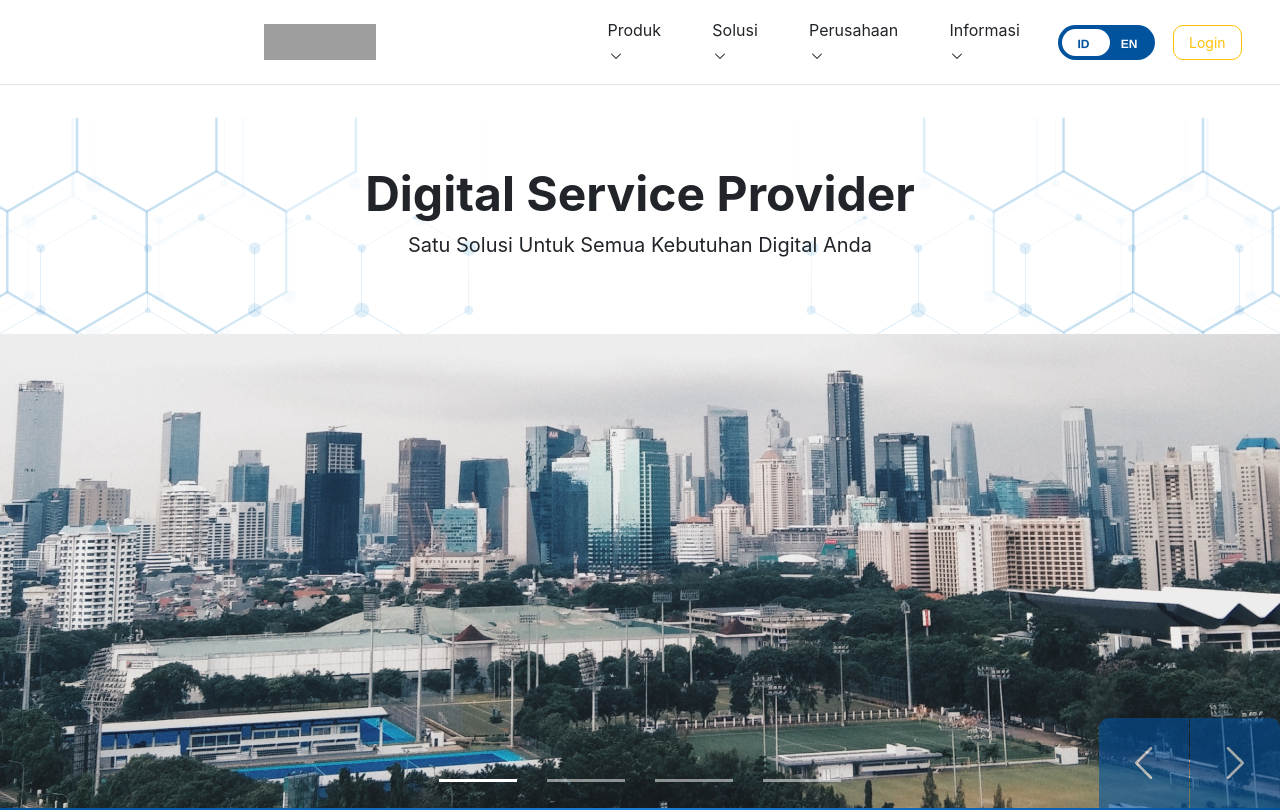
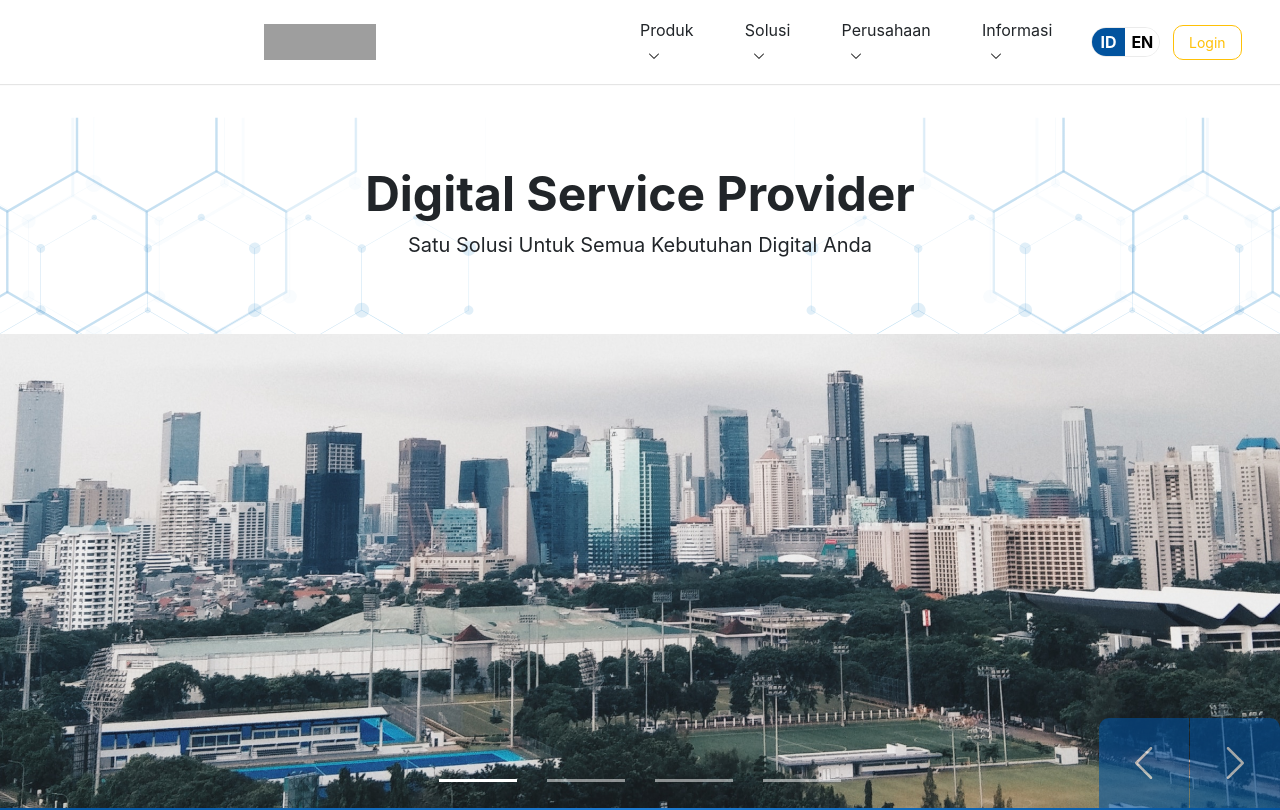
Before and after one commit to vir46/Design, a Nuxt app: page / in a window 1280 px wide. Shown: the top 810 px of the page. Built offline with nearby package versions, Linux system fonts and the light colour scheme; grey boxes are pictures that could not be loaded.

Commit message:
Navbar + Minor Fix

```diff
--- a/components/Navbar.vue
+++ b/components/Navbar.vue
@@ -9,11 +9,14 @@
             <span v-for="(link, index) in content" :key="index" @click="turnOnDropdown(index)">{{link.text}}<img :class="{'reverse': index == indexDropdown && isDropdown == true}"
              :src="Chevrondown"/></span>
           </div>
-          <div class="switch">
-            <input id="language-toggle" class="check-toggle check-toggle-round-flat" type="checkbox">
-            <label class="language-label" for="language-toggle"></label>
-            <span class="on">ID</span>
-            <span class="off">EN</span>
+          <div class="language-switch">
+            <div class="language-choose"
+            v-for="(lang, index) in language" :key="index"
+            :class="{'langchoose': lang.active == true}"
+            @click="changeLanguage(index)"
+            >
+            {{lang.text}}
+            </div>
           </div>
           <div class="button-login">
             <a href="#">Login</a>
@@ -48,6 +51,10 @@ export default {
         { text: 'Perusahaan', dropdown: [{ text: 'Perusahaan 1' }, { text: 'Perusahaan 2' }] },
         { text: 'Informasi', dropdown: [{ text: 'Informasi 1' }, { text: 'Informasi 2' }] },
       ],
+      language: [
+        { text: 'ID', active: true, },
+        { text: 'EN', active: false, },
+      ],
       indexDropdown: 0,
       isDropdown: false,
     }
@@ -65,6 +72,12 @@ export default {
           this.indexDropdown = index;
         }
       }
+    },
+    changeLanguage(index) {
+      this.language.forEach(lang => {
+        lang.active = false;
+      });
+      this.language[index].active = true;
     },
   },
 }
@@ -149,99 +162,33 @@ export default {
   user-select: none;
 }
 
-/* Switch CSS */
-
-.switch {
-  position: relative;
-  display: inline-block;
-  margin: 0 5px 0 0;
+.content-link img{
+  margin-left: 0.5vw;
 }
 
-.switch > span {
-  position: absolute;
-  top: 10px;
-  pointer-events: none;
-  font-family: 'Helvetica', Arial, sans-serif;
+.language-choose{
+  background: white;
+  color: black;
   font-weight: bold;
-  font-size: 12px;
-  text-transform: uppercase;
-  text-shadow: 0 1px 0 rgba(0, 0, 0, .06);
-  width: 50%;
-  text-align: center;
+  padding: 2px;
+  width: 45px;
+  display: flex;
+  justify-content: center;
 }
 
-input.check-toggle-round-flat:checked ~ .off {
-  color: #02539E;
+.language-switch{
+  display: flex;
+  flex-direction: row;
+  border-radius: 15px;
+  overflow: hidden;
+  border: 1px solid #EBEBEB;
 }
 
-input.check-toggle-round-flat:checked ~ .on {
-  color: #fff;
+.langchoose{
+  background: #02539E !important;
+  color: white !important;
 }
 
-.switch > span.on {
-  left: 0;
-  padding-left: 2px;
-  color: #02539E;
-}
-
-.switch > span.off {
-  right: 0;
-  padding-right: 4px;
-  color: #fff;
-}
-
-.check-toggle {
-  position: absolute;
-  margin-left: -9999px;
-  visibility: hidden;
-}
-.check-toggle + label {
-  display: block;
-  position: relative;
-  cursor: pointer;
-  outline: none;
-  -webkit-user-select: none;
-  user-select: none;
-}
-
-input.check-toggle-round-flat + label {
-  padding: 2px;
-  width: 97px;
-  height: 35px;
-  background-color: #02539E;
-  -webkit-border-radius: 60px;
-  border-radius: 60px;
-}
-input.check-toggle-round-flat + label:before, input.check-toggle-round-flat + label:after {
-  display: block;
-  position: absolute;
-  content: "";
-}
-
-input.check-toggle-round-flat + label:before {
-  top: 2px;
-  left: 2px;
-  bottom: 2px;
-  right: 2px;
-  background-color: #02539E;
-  -webkit-border-radius: 60px;
-  border-radius: 60px;
-}
-input.check-toggle-round-flat + label:after {
-  top: 4px;
-  left: 4px;
-  bottom: 4px;
-  width: 48px;
-  background-color: #fff;
-  -webkit-border-radius: 52px;
-  border-radius: 52px;
-  -webkit-transition: margin 0.2s;
-  transition: margin 0.2s;
-}
-
-input.check-toggle-round-flat:checked + label:after {
-  margin-left: 44px;
-}
 
 /*  Button CSS */
 
--- a/components/body-comp/content2.vue
+++ b/components/body-comp/content2.vue
@@ -141,6 +141,7 @@ export default {
     font-weight: 700;
     font-size: 20px;
     color: #ffffff;
+    margin-bottom: 15px;
 }
 /* div first child */
 .selected > div{
```
